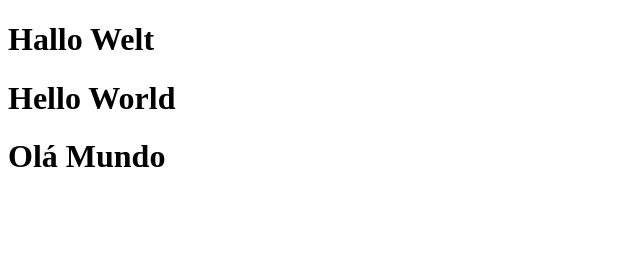
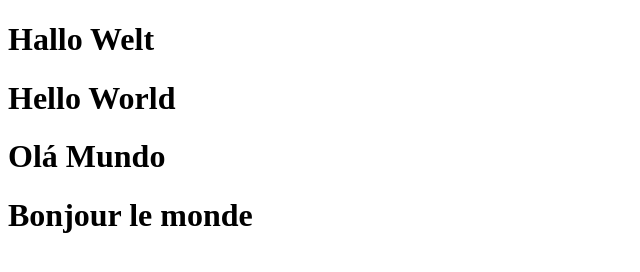
Before and after one commit to janhuddel/express-demo, a website: page public/index.html in a window 1280 px wide. Shown: the whole page, without its empty margins (0-640 px from the left). Drawn offline with Linux system fonts and the light colour scheme.

Commit message:
French greeting

```diff
--- a/public/index.html
+++ b/public/index.html
@@ -10,5 +10,6 @@
     <h1>Hallo Welt</h1>
     <h1>Hello World</h1>
     <h1>Olá Mundo</h1>
+    <h1>Bonjour le monde</h1>
   </body>
 </html>
```
